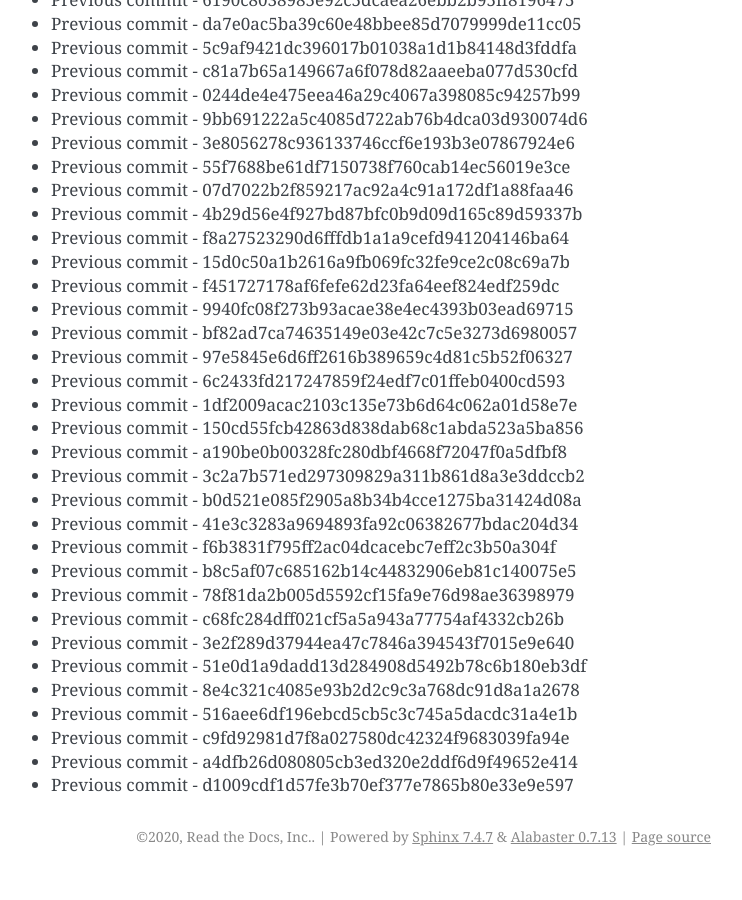
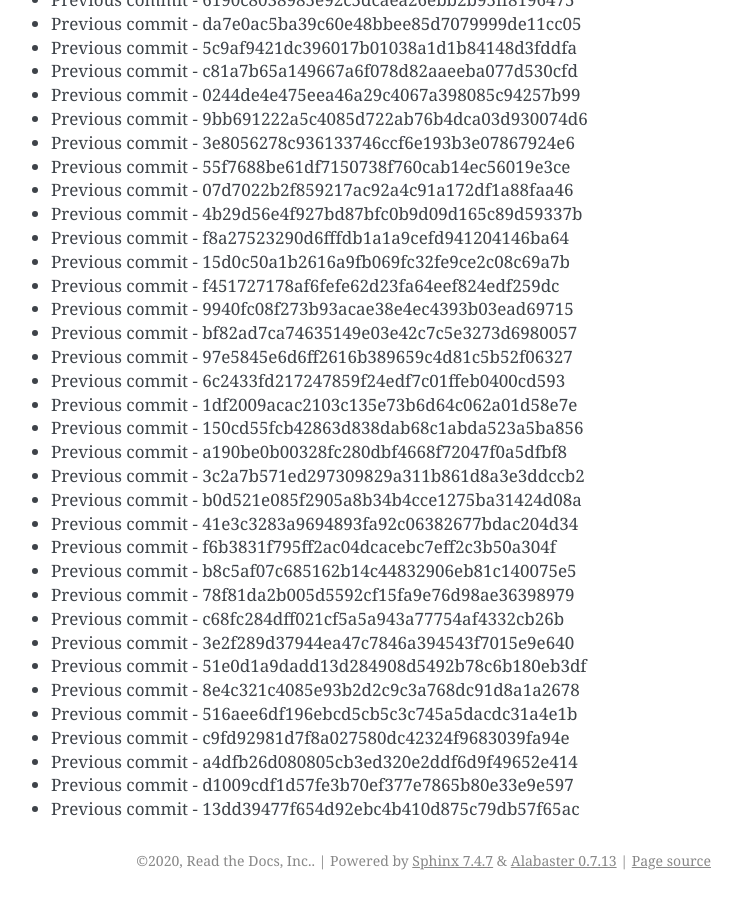
Before and after one commit to readthedocs/rtd-git-stresstest, a Sphinx documentation site: the page built from docs/updates.rst, in a window 1280 px wide and 900 px high, scrolled down 42538 px. Shown: the whole window, without its empty margins (399-1141 px from the left). Built offline with Sphinx 7.4.7, drawn with Linux system fonts in a browser that asks for light colours; before the commit the page ends 43414 px from its top, so only the background shows below that.

Commit message:
Generating commit from previous: 13dd39477f654d92ebc4b410d875c79db57f65ac

```diff
--- a/docs/updates.rst
+++ b/docs/updates.rst
@@ -1819,3 +1819,4 @@ It can be tested for any performance characteristics.
 * Previous commit - c9fd92981d7f8a027580dc42324f9683039fa94e
 * Previous commit - a4dfb26d080805cb3ed320e2ddf6d9f49652e414
 * Previous commit - d1009cdf1d57fe3b70ef377e7865b80e33e9e597
+* Previous commit - 13dd39477f654d92ebc4b410d875c79db57f65ac
```
